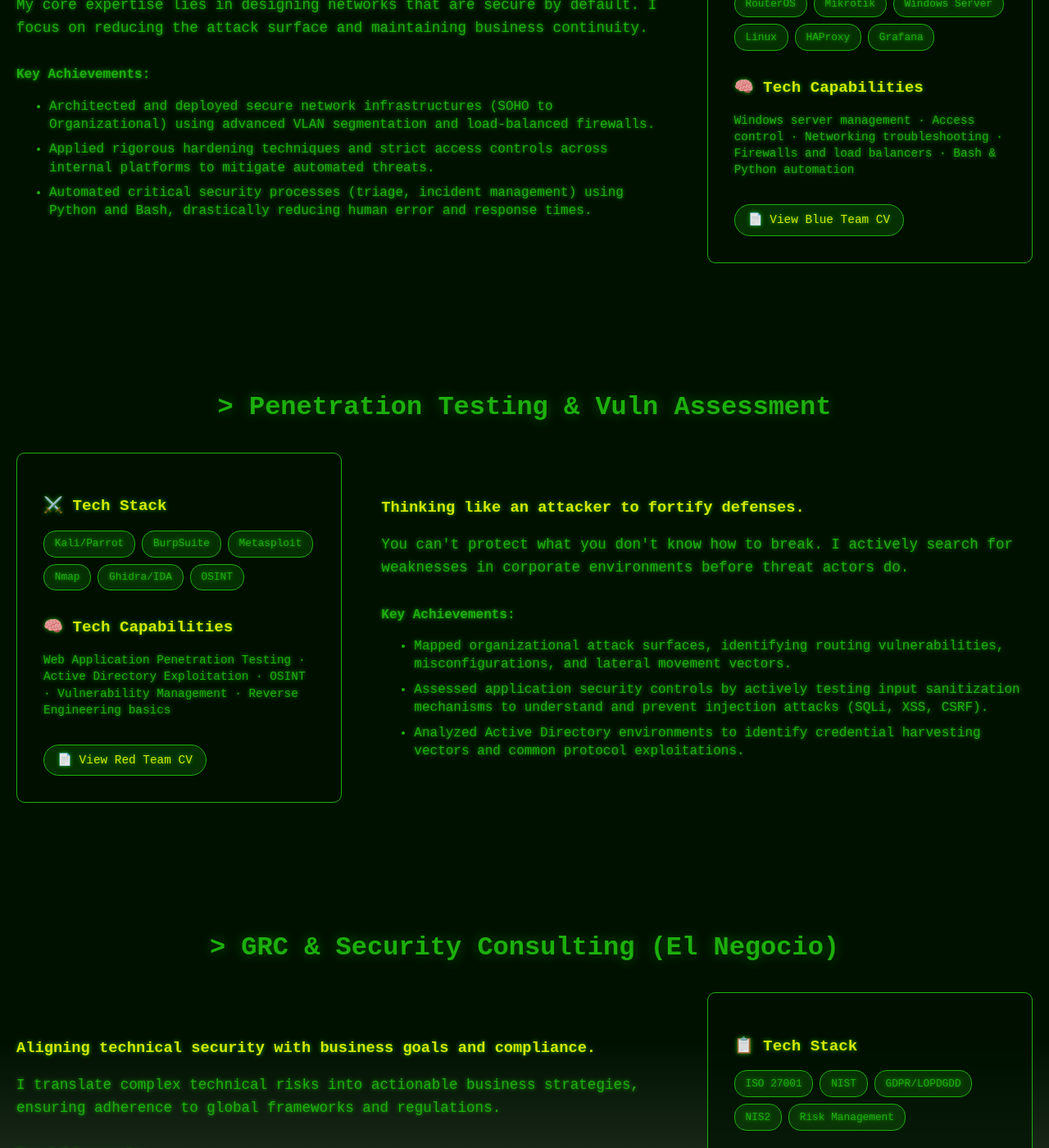
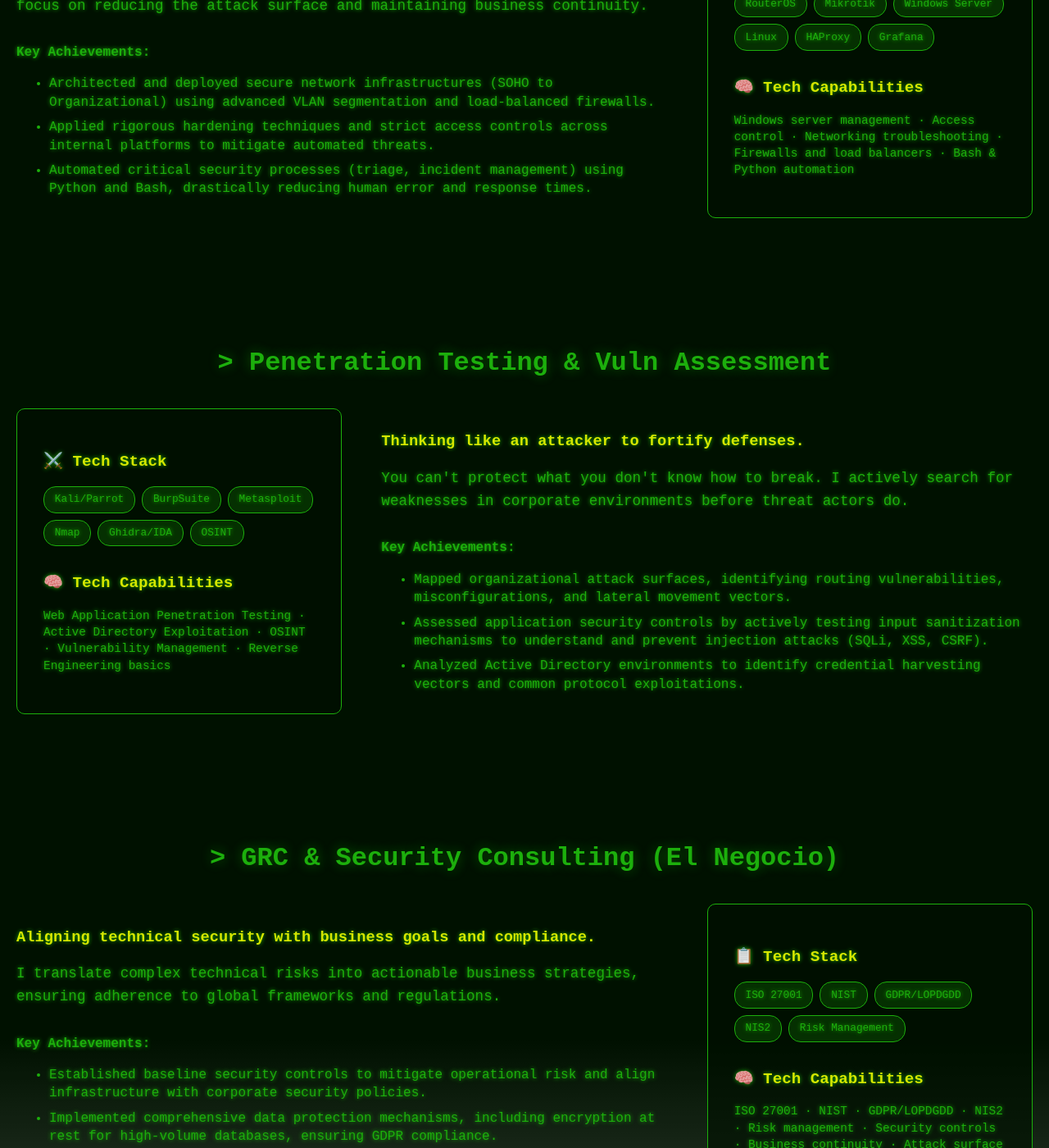
Before and after one commit to Rubenelcurioso/rubenelcurioso.github.io, a Jekyll site: the page built from index.html, in a window 1280 px wide and 1400 px high, scrolled down 1020 px. Shown: the whole window at 82% size. Built offline with Jekyll 4.4.1, drawn with Linux system fonts in a browser that asks for light colours.

Commit message:
fix: Remove PNG images and CV links based on PR feedback
- Removed the `assets/cv/` directory containing the PNG files.
- Removed the "View CV" links from the `index.html` sections.

Co-authored-by: Rubenelcurioso <104898981+Rubenelcurioso@users.noreply.github.com>

```diff
--- a/index.html
+++ b/index.html
@@ -57,8 +57,6 @@ layout: default
 
         <h3 style="margin-top: 2rem;">🧠 Tech Capabilities</h3>
         <p style="font-size: 0.9em; margin-bottom: 1rem;">Windows server management · Access control · Networking troubleshooting · Firewalls and load balancers · Bash & Python automation</p>
-
-        <a href="{{ '/assets/cv/Blue_Team_CV.png' | relative_url }}" class="stat" style="text-decoration: none; cursor: pointer; display: inline-block; margin-top: 1rem;" target="_blank">📄 View Blue Team CV</a>
       </div>
     </div>
   </section>
@@ -91,8 +89,6 @@ layout: default
 
         <h3 style="margin-top: 2rem;">🧠 Tech Capabilities</h3>
         <p style="font-size: 0.9em; margin-bottom: 1rem;">Web Application Penetration Testing · Active Directory Exploitation · OSINT · Vulnerability Management · Reverse Engineering basics</p>
-
-        <a href="{{ '/assets/cv/Red_Team_CV.png' | relative_url }}" class="stat" style="text-decoration: none; cursor: pointer; display: inline-block; margin-top: 1rem;" target="_blank">📄 View Red Team CV</a>
       </div>
     </div>
   </section>
@@ -124,8 +120,6 @@ layout: default
 
         <h3 style="margin-top: 2rem;">🧠 Tech Capabilities</h3>
         <p style="font-size: 0.9em; margin-bottom: 1rem;">ISO 27001 · NIST · GDPR/LOPDGDD · NIS2 · Risk management · Security controls · Business continuity · Attack surface reduction · Hardening</p>
-
-        <a href="{{ '/assets/cv/GRC_CV.png' | relative_url }}" class="stat" style="text-decoration: none; cursor: pointer; display: inline-block; margin-top: 1rem;" target="_blank">📄 View GRC CV</a>
       </div>
     </div>
   </section>
```
Also changed, not shown: assets/cv/Blue_Team_CV.png (deleted), assets/cv/GRC_CV.png (deleted), assets/cv/Red_Team_CV.png (deleted), 4 other files.
